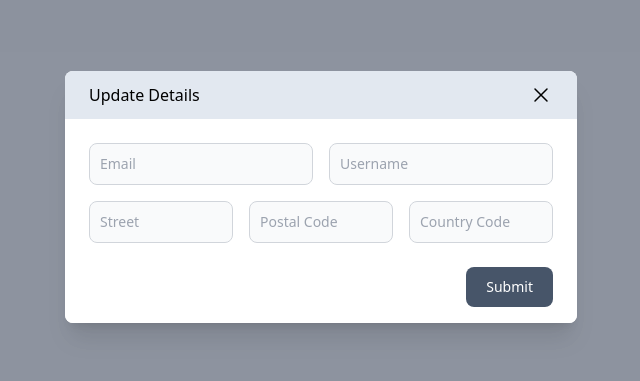
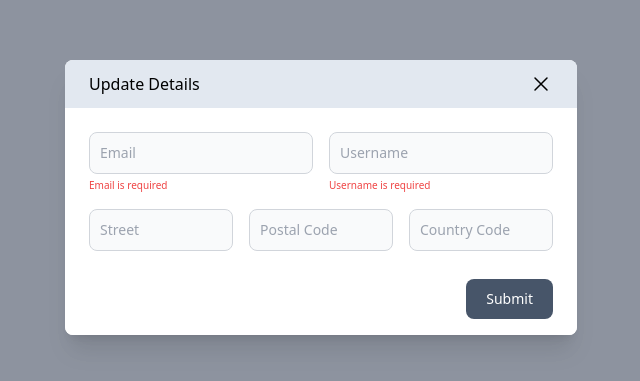
Before and after one commit to vedantpsj/FSOTD-FE, a Next.js app: page /userForm in a window 1280 px wide. Shown: the part 203-584 px from the top of the page, without its empty margins (319-959 px from the left). Built offline with nearby package versions, Linux system fonts and the light colour scheme.

Commit message:
error messege

```diff
--- a/pages/inputField.tsx
+++ b/pages/inputField.tsx
@@ -4,6 +4,7 @@
   placeholder?: string;
   required?: boolean;
   formRegister: any;
+  message?: string;
 }
 
 export default function InputField({
@@ -12,6 +13,7 @@
   placeholder = "",
   required = false,
   formRegister,
+  message,
 }: InputInterFace) {
   return (
     <div className="input-field">
@@ -27,6 +29,7 @@
         required={required}
         {...formRegister}
       />
+        <span className="text-[10px] text-red-500 block mt-1">{message}</span>
     </div>
   );
 }
--- a/pages/userForm.tsx
+++ b/pages/userForm.tsx
@@ -40,11 +40,13 @@
                     formRegister={register("email")}
                     placeholder="Email"
                     type="email"
+                    message={'Email is required'}
                     required={true}
                   />
                   <InputField
                     formRegister={register("username")}
                     placeholder="Username"
+                    message={'Username is required'}
                     required={true}
                   />
                 </div>
```
